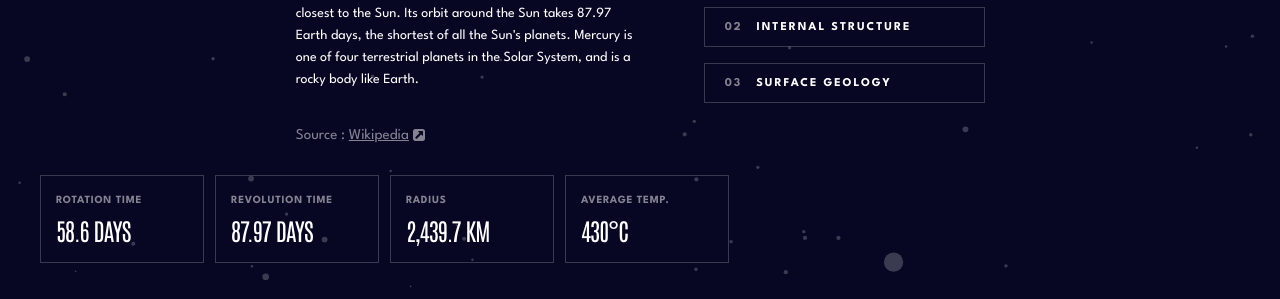
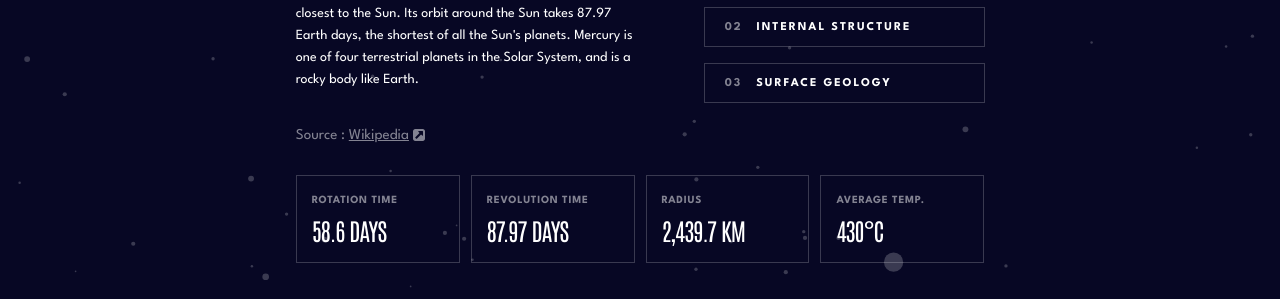
Before and after one commit to AdamHaniff/Planets-Fact-Site, a website built with Parcel: page index.html in a window 1280 px wide. Shown: the part 725-1024 px from the top of the page. Built offline with nearby package versions, Linux system fonts and the light colour scheme.

Commit message:
Centered planet-info__data in tablet layout

```diff
--- a/sass/layouts/_tablet-layout.scss
+++ b/sass/layouts/_tablet-layout.scss
@@ -56,7 +56,6 @@
       width: 68.849rem;
       display: flex;
       gap: 6.9rem;
-      margin-bottom: 2.7rem;
       margin: 0 auto 2.7rem;
     }
 
@@ -89,6 +88,8 @@
     }
 
     &__data {
+      width: 68.849rem;
+      margin: 0 auto;
       flex-direction: row;
       gap: 1.1rem;
 
```
Also changed, not shown: css/main.css, 1 other file.
